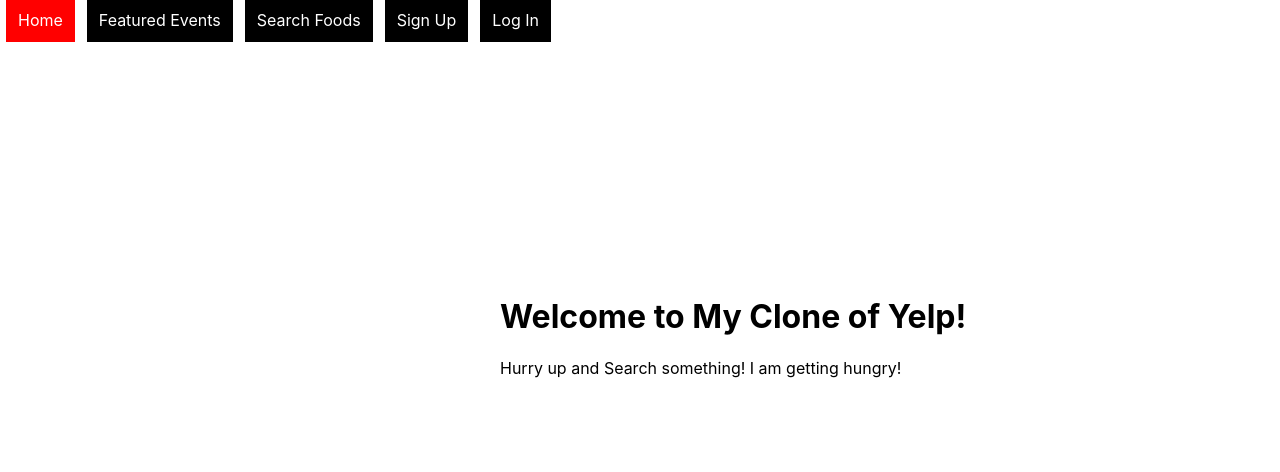
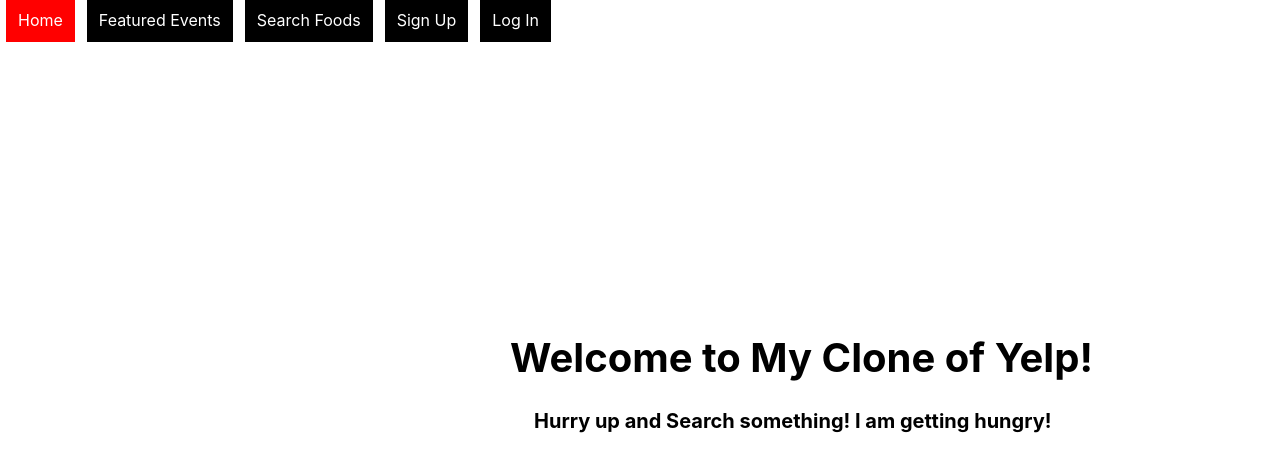
Before and after one commit to gsmith77/food-lover, a React (Create React App) app: page /#/ in a window 1280 px wide. Shown: the top 472 px of the page. Built offline with nearby package versions, Linux system fonts and the light colour scheme.

Commit message:
fixed home component to be centered perfectly and changed up the size of the message

```diff
--- a/src/components/businesses/Input.css
+++ b/src/components/businesses/Input.css
@@ -1,5 +1,5 @@
 .input{
-    padding: 270px 0 0 540px;
+    padding: 270px 0 0 465px;
 }
 
 .looking-for-header {
--- a/src/index.css
+++ b/src/index.css
@@ -13,8 +13,16 @@
 }
 
 .home-page {
-  padding: 240px 0 0 500px;
+  padding: 270px 0 0 510px;
+}
 
+.home-h1{
+  font-size: 30pt;
+}
+
+.subtitle-h3 {
+  font-size: 15pt;
+  padding-left: 24px;
 }
 
 #navbar{
--- a/src/index.js
+++ b/src/index.js
@@ -77,8 +77,8 @@
   const Home = () => {
     return(
     <div className="home-page">
-      <h1> Welcome to My Clone of Yelp!</h1>
-      <p> Hurry up and Search something! I am getting hungry!</p>
+      <h1 className="home-h1"> Welcome to My Clone of Yelp!</h1>
+      <h3 className="subtitle-h3"> Hurry up and Search something! I am getting hungry!</h3>
     </div>
     )
   }
```
